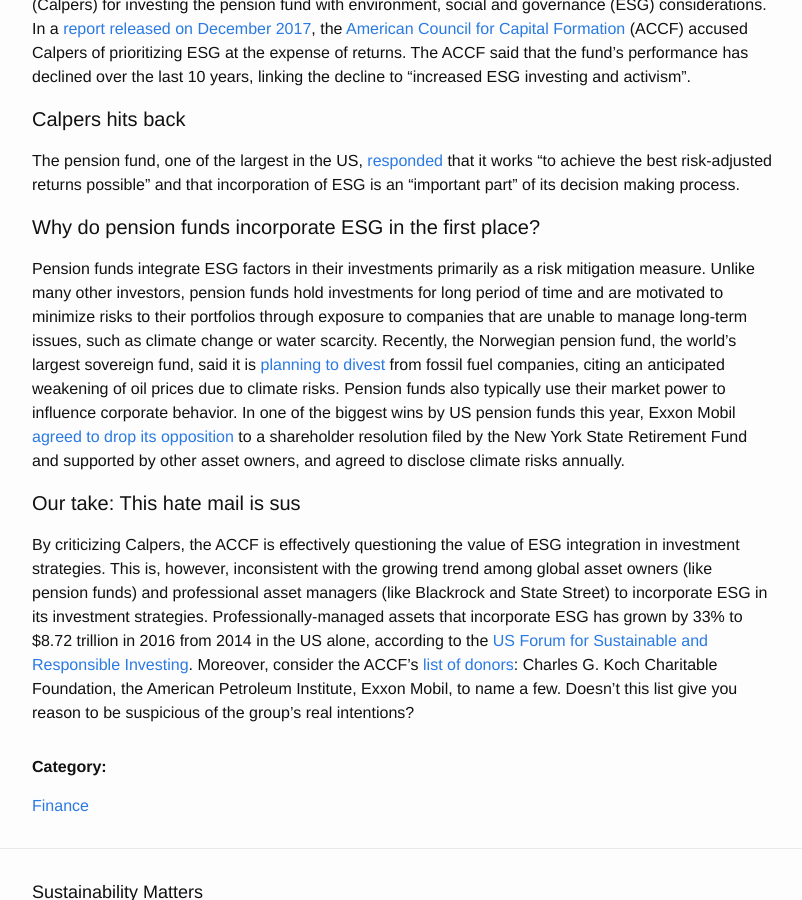
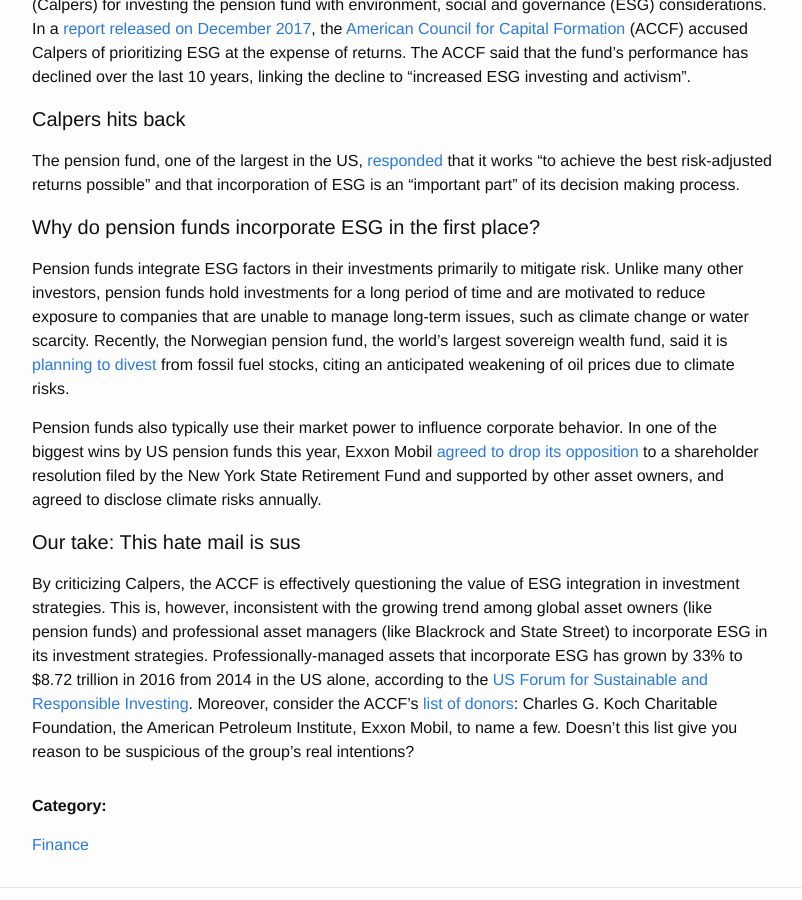
Before and after one commit to Sparkleleuk/Sustainability_Matters, a Jekyll site: the page built from _posts/2017-12-28-Calpers.markdown, in a window 1280 px wide and 900 px high, scrolled down 371 px. Shown: the whole window, without its empty margins (238-1040 px from the left). Built offline with Jekyll 4.4.1, drawn with Linux system fonts in a browser that asks for light colours.

Commit message:
fix post

```diff
--- a/_posts/2017-12-28-Calpers.markdown
+++ b/_posts/2017-12-28-Calpers.markdown
@@ -16,7 +16,9 @@ The pension fund, one of the largest in the US, <a href="https://www.ai-cio.com/
 
 #### Why do pension funds incorporate ESG in the first place?
 
-Pension funds integrate ESG factors in their investments primarily as a risk mitigation measure. Unlike many other investors, pension funds hold investments for long period of time and are motivated to minimize risks to their portfolios through exposure to companies that are unable to manage long-term issues, such as climate change or water scarcity. Recently, the Norwegian pension fund, the world's largest sovereign fund, said it is <a href="https://www.theguardian.com/business/2017/nov/16/oil-and-gas-shares-dip-as-norways-central-bank-advises-oslo-to-divest" target="_blank">planning to divest</a> from fossil fuel companies, citing an anticipated weakening of oil prices due to climate risks. Pension funds also typically use their market power to influence corporate behavior. In one of the biggest wins by US pension funds this year, Exxon Mobil <a href="https://insideclimatenews.org/news/12122017/exxon-climate-risk-disclosure-sec-shareholder-investigation-pressure" target="_blank">agreed to drop its opposition</a> to a shareholder resolution filed by the New York State Retirement Fund and supported by other asset owners, and agreed to disclose climate risks annually.
+Pension funds integrate ESG factors in their investments primarily to mitigate risk. Unlike many other investors, pension funds hold investments for a long period of time and are motivated to reduce exposure to companies that are unable to manage long-term issues, such as climate change or water scarcity. Recently, the Norwegian pension fund, the world's largest sovereign wealth fund, said it is <a href="https://www.theguardian.com/business/2017/nov/16/oil-and-gas-shares-dip-as-norways-central-bank-advises-oslo-to-divest" target="_blank">planning to divest</a> from fossil fuel stocks, citing an anticipated weakening of oil prices due to climate risks.
+
+Pension funds also typically use their market power to influence corporate behavior. In one of the biggest wins by US pension funds this year, Exxon Mobil <a href="https://insideclimatenews.org/news/12122017/exxon-climate-risk-disclosure-sec-shareholder-investigation-pressure" target="_blank">agreed to drop its opposition</a> to a shareholder resolution filed by the New York State Retirement Fund and supported by other asset owners, and agreed to disclose climate risks annually.
 
 #### Our take: This hate mail is sus
 
```
